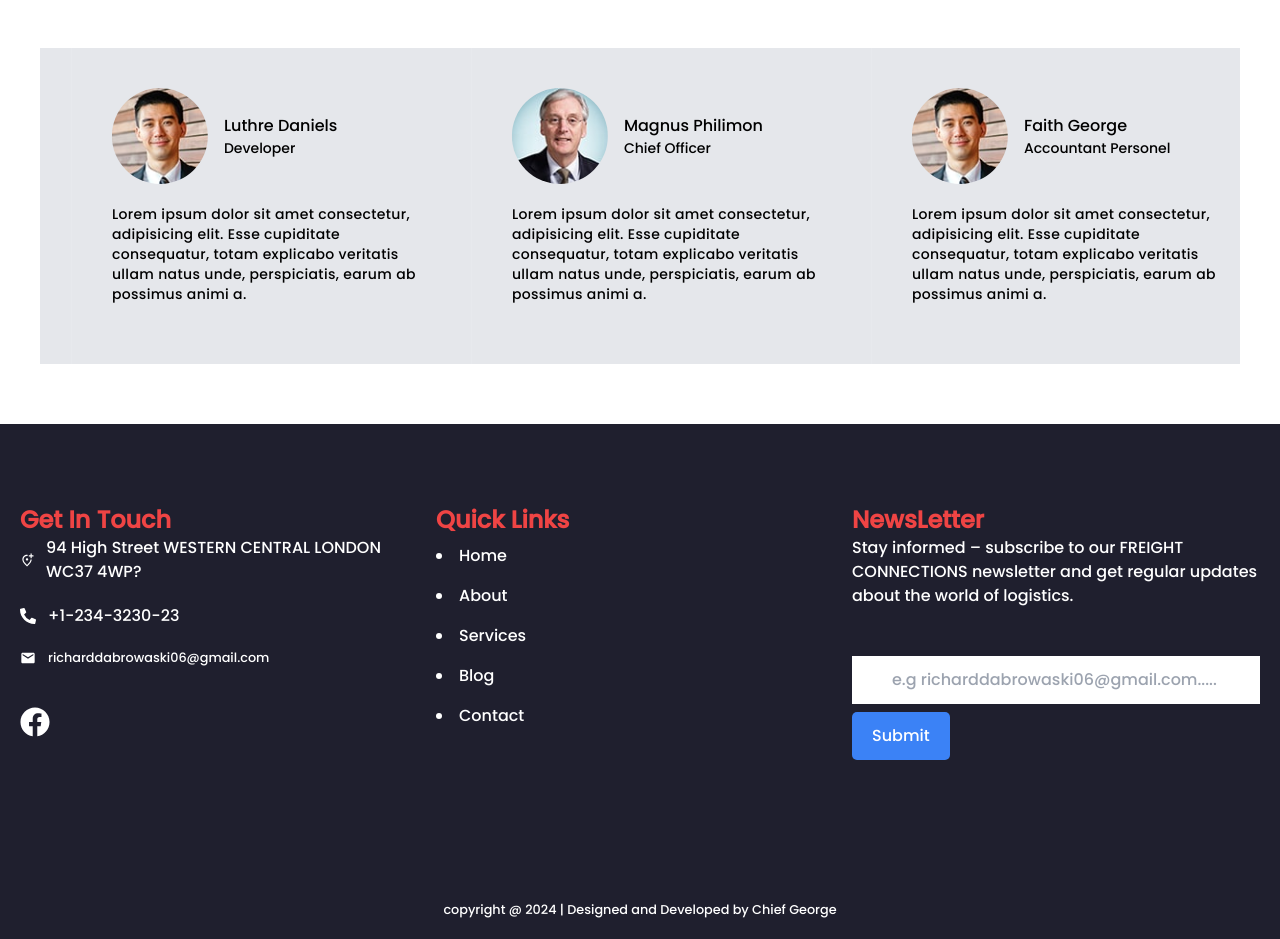
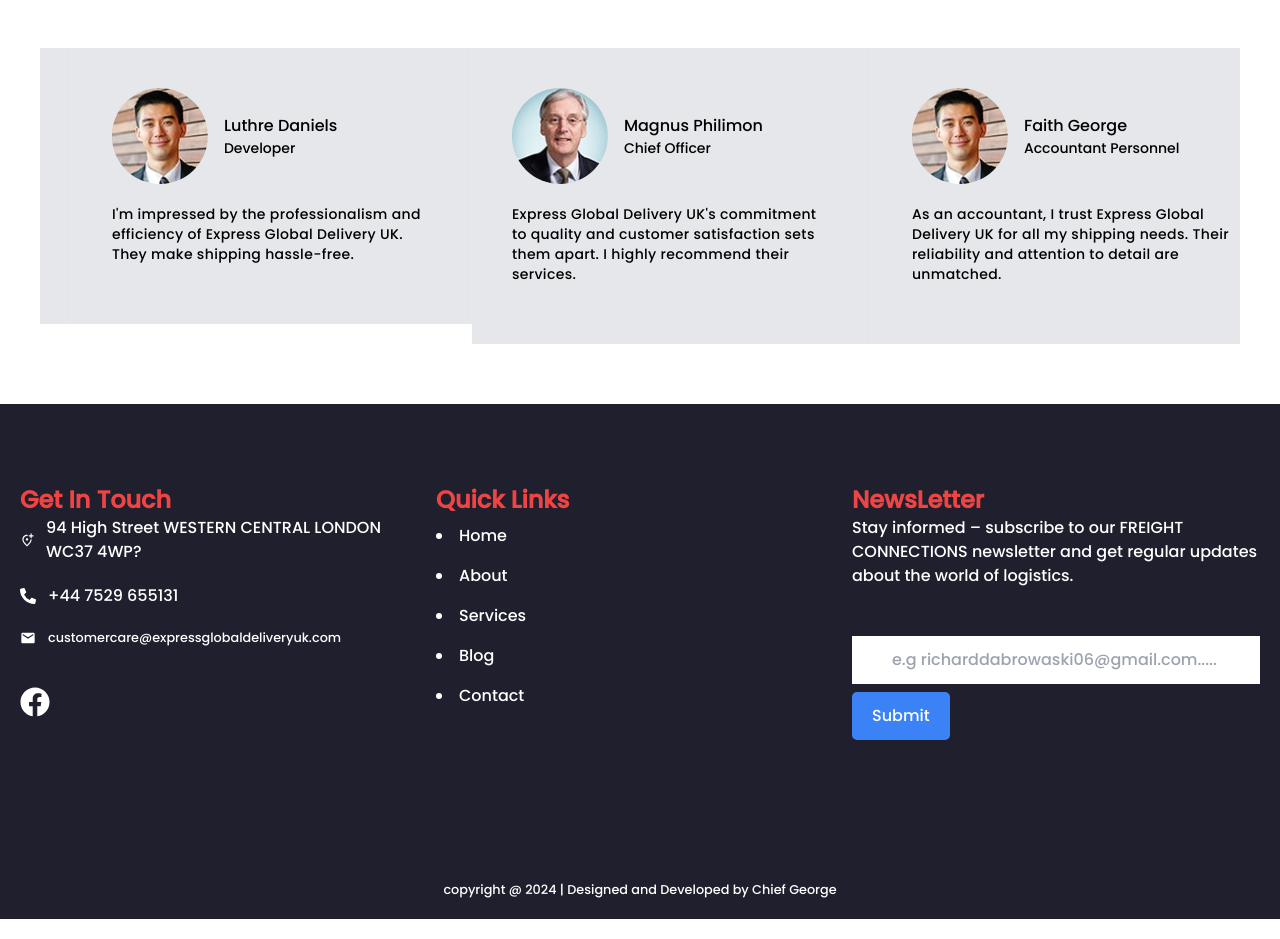
Before and after one commit to inuEnike/ExpressGlobal, a React (Vite) app in the folder Client/: page / in a window 1280 px wide. Shown: the part 3420-4359 px from the top of the page. Built offline with nearby package versions, Linux system fonts and the light colour scheme; no server answers; some icons are missing.

Commit message:
committed the change made in the comments

```diff
--- a/Client/src/Components/Comments/data.js
+++ b/Client/src/Components/Comments/data.js
@@ -5,37 +5,32 @@
 export const data = [
   {
     name: "Martins Jacob",
-    text: ` Lorem ipsum dolor sit amet consectetur, adipisicing elit. Esse cupiditate consequatur,
-     totam explicabo veritatis ullam natus unde, perspiciatis, earum ab possimus animi a.`,
+    text: `Express Global Delivery UK provides exceptional service, ensuring my packages arrive safely and on time.`,
     image: person1,
     job: "Accountant",
   },
 
   {
     name: "Luthre Daniels",
-    text: ` Lorem ipsum dolor sit amet consectetur, adipisicing elit. Esse cupiditate consequatur,
-     totam explicabo veritatis ullam natus unde, perspiciatis, earum ab possimus animi a.`,
+    text: `I'm impressed by the professionalism and efficiency of Express Global Delivery UK. They make shipping hassle-free.`,
     image: person2,
     job: "Developer",
   },
   {
     name: "Magnus Philimon",
-    text: ` Lorem ipsum dolor sit amet consectetur, adipisicing elit. Esse cupiditate consequatur,
-     totam explicabo veritatis ullam natus unde, perspiciatis, earum ab possimus animi a.`,
+    text: `Express Global Delivery UK's commitment to quality and customer satisfaction sets them apart. I highly recommend their services.`,
     image: person3,
     job: "Chief Officer",
   },
   {
     name: "Faith George",
-    text: ` Lorem ipsum dolor sit amet consectetur, adipisicing elit. Esse cupiditate consequatur,
-         totam explicabo veritatis ullam natus unde, perspiciatis, earum ab possimus animi a.`,
+    text: `As an accountant, I trust Express Global Delivery UK for all my shipping needs. Their reliability and attention to detail are unmatched.`,
     image: person2,
-    job: "Accountant Personel",
+    job: "Accountant Personnel",
   },
   {
     name: "Ennygenius",
-    text: ` Lorem ipsum dolor sit amet consectetur, adipisicing elit. Esse cupiditate consequatur,
-     totam explicabo veritatis ullam natus unde, perspiciatis, earum ab possimus animi a.`,
+    text: `Express Global Delivery UK's legal team ensures peace of mind with their thorough understanding of shipping laws and regulations.`,
     image: person1,
     job: "Lawyer",
   },
--- a/Client/src/Components/Footer/Footer.jsx
+++ b/Client/src/Components/Footer/Footer.jsx
@@ -21,13 +21,20 @@
           <div className="flex items-center">
             {" "}
             <FaPhoneAlt />
-            <p className="py-5 pl-3">+1-234-3230-23</p>
+            <p className="py-5 pl-3">
+              {" "}
+              <a href="tel:+447529655131">+44 7529 655131</a>{" "}
+            </p>
           </div>
           <div className="flex items-center">
             <MdEmail />
             <small>
               {" "}
-              <p className="pl-3">richarddabrowaski06@gmail.com</p>
+              <p className="pl-3">
+                <a href="mailto:customercare@expressglobaldeliveryuk.com">
+                  customercare@expressglobaldeliveryuk.com
+                </a>
+              </p>
             </small>
           </div>
           <div className="flex my-10">
@@ -66,7 +73,8 @@
       </div>
       <small>
         <p className="text-center text-white py-5">
-          copyright &#64; {currentYear} | Designed and Developed by Chief George
+          copyright &#64; {currentYear} | Designed and Developed by{" "}
+          <a href="https://inu-george.netlify.app"> Chief George</a>
         </p>
       </small>
     </div>
```
Also changed, not shown: 1 other file (tests, documents, lock files or other folders).
